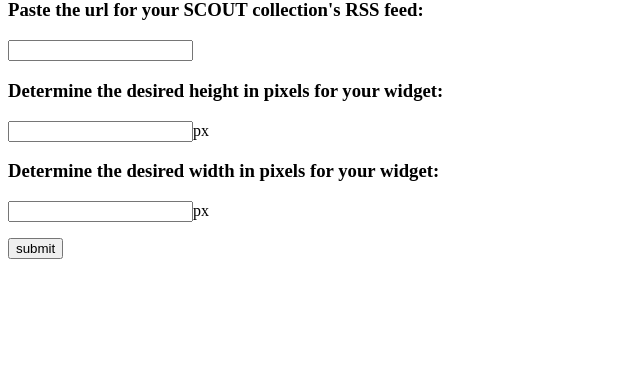
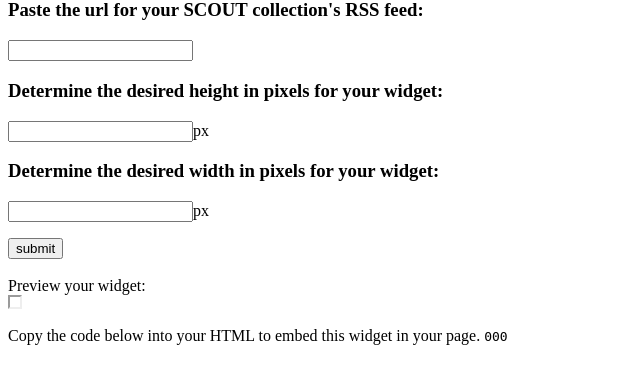
Before and after one commit to BobbyJoeSmith3/Sunlight-Community-Project, a Django app: template Ella/embedded_legistlative_alerts_widget/feed/templates/feed/widget_gen.html in a window 1280 px wide. Shown: the part 67-451 px from the top of the page, without its empty margins (0-640 px from the left). Run offline with Django 3.2, Linux system fonts and the light colour scheme; tables that the repository leaves empty hold one stand-in row (values such as "Sample post"); the template is opened without the code that fills it: values that come from a table or form of the project are taken from there, most other values are stand-ins (such as "Sample title", 1, 10 or a date in 2020).

Commit message:
Passed iframe data into widget_generator template

```diff
--- a/Ella/embedded_legistlative_alerts_widget/feed/templates/feed/feed_index.html
+++ b/Ella/embedded_legistlative_alerts_widget/feed/templates/feed/feed_index.html
@@ -8,6 +8,9 @@
 <body>
 	<h1> We are connected! This is the feed page </h1>
 	<h3> All of the titles: </h3>
+	{{collection_data}}
+
+
 	<!-- display each title for all of the entries -->
 	{% for post in collection_data %}
 	<!-- The border around each post -->
--- a/Ella/embedded_legistlative_alerts_widget/feed/templates/feed/widget_gen.html
+++ b/Ella/embedded_legistlative_alerts_widget/feed/templates/feed/widget_gen.html
@@ -14,6 +14,25 @@
 		<h3> Determine the desired width in pixels for your widget: </h3>
 		<p> {{form.frame_width}}px</p>
 		<input type="submit" value="submit"/>
+<br><br>
+
+
+
+
+<div>
+
+
+Preview your widget:
+<br>
+<iframe src={{iframe_url}} width={{width}} height={{height}}></iframe>
+
+
+
+
+<br><br>Copy the code below into your HTML to embed this widget in your page.
+
+<code>{{widget_code}}</code>
 
 </body>
+
 </html>
```
Also changed, not shown: Ella/embedded_legistlative_alerts_widget/feed/views.py (+5 -2 lines).
